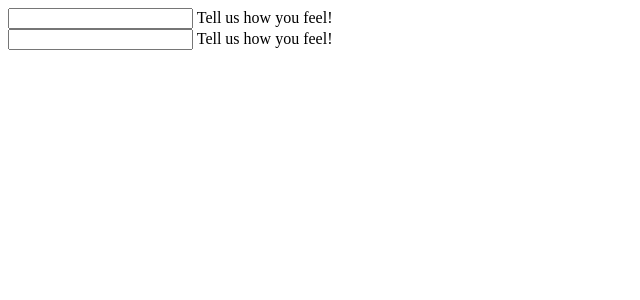
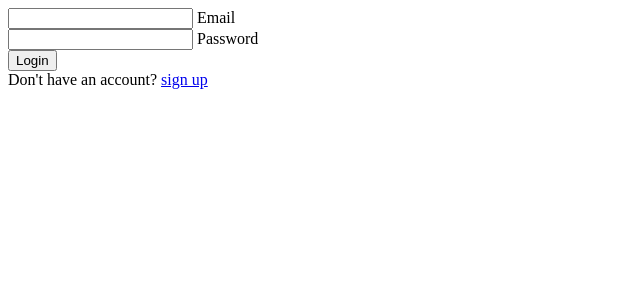
Before and after one commit to olafmesman/WeInvest, a PHP site: page /components/login.php in a window 1280 px wide. Shown: the top 300 px of the page, without its empty margins (0-640 px from the left). Run offline with PHP 8.4, Linux system fonts and the light colour scheme.

Commit message:
login page basics done

```diff
--- a/components/login.php
+++ b/components/login.php
@@ -1,13 +1,23 @@
+<div class="login-wrap">
 	<div class="login">
 
 		<div class="mdc-text-field" data-mdc-auto-init="MDCTextField">
-		<input type="text" class="mdc-text-field__input" id="demo-input">
-		<label for="demo-input" class="mdc-floating-label">Tell us how you feel!</label>
+			<input type="text" class="mdc-text-field__input" id="email-input">
+			<label for="demo-input" class="mdc-floating-label">Email</label>
 		</div>
 
 		<div class="mdc-text-field" data-mdc-auto-init="MDCTextField">
-		<input type="text" class="mdc-text-field__input" id="demo-input">
-		<label for="demo-input" class="mdc-floating-label">Tell us how you feel!</label>
+			<input type="password" class="mdc-text-field__input" id="password-input">
+			<label for="demo-input" class="mdc-floating-label">Password</label>
+		</div>
+
+		<div class="login-button">
+			<button class="mdc-button">Login</button>
+		</div>
+
+		<div class="register-link">
+			<span>Don't have an account? <a href="/register">sign up</a></span>
 		</div>
 
 	</div>
+</div>
--- a/index.php
+++ b/index.php
@@ -14,6 +14,10 @@
 	case '/login':
 		require './screens/login.php';
 		break;
+	// Register page
+	case '/register':
+		require './screens/register.php';
+		break;
 	// Everything else
 	default:
 		header('HTTP/1.0 404 Not Found');
--- a/package.json
+++ b/package.json
@@ -16,6 +16,7 @@
     "@babel/preset-env": "^7.0.0-beta.42",
     "@babel/preset-stage-2": "^7.0.0-beta.42",
     "@babel/register": "^7.0.0-beta.42",
+    "@material/button": "^0.34.1",
     "@material/textfield": "^0.34.1",
     "babel-eslint": "^8.2.2",
     "babel-loader": "^8.0.0-beta",
```
Also changed, not shown: screens/register.php (added, +12 -0 lines), src/js/index.js (+8 -0 lines), src/js/modules/mdc-button.js (added, +30 -0 lines), src/sass/components/_login.scss (added, +40 -0 lines), screens/regester.php (deleted). Lines whose indentation alone changed are shown as unchanged.
